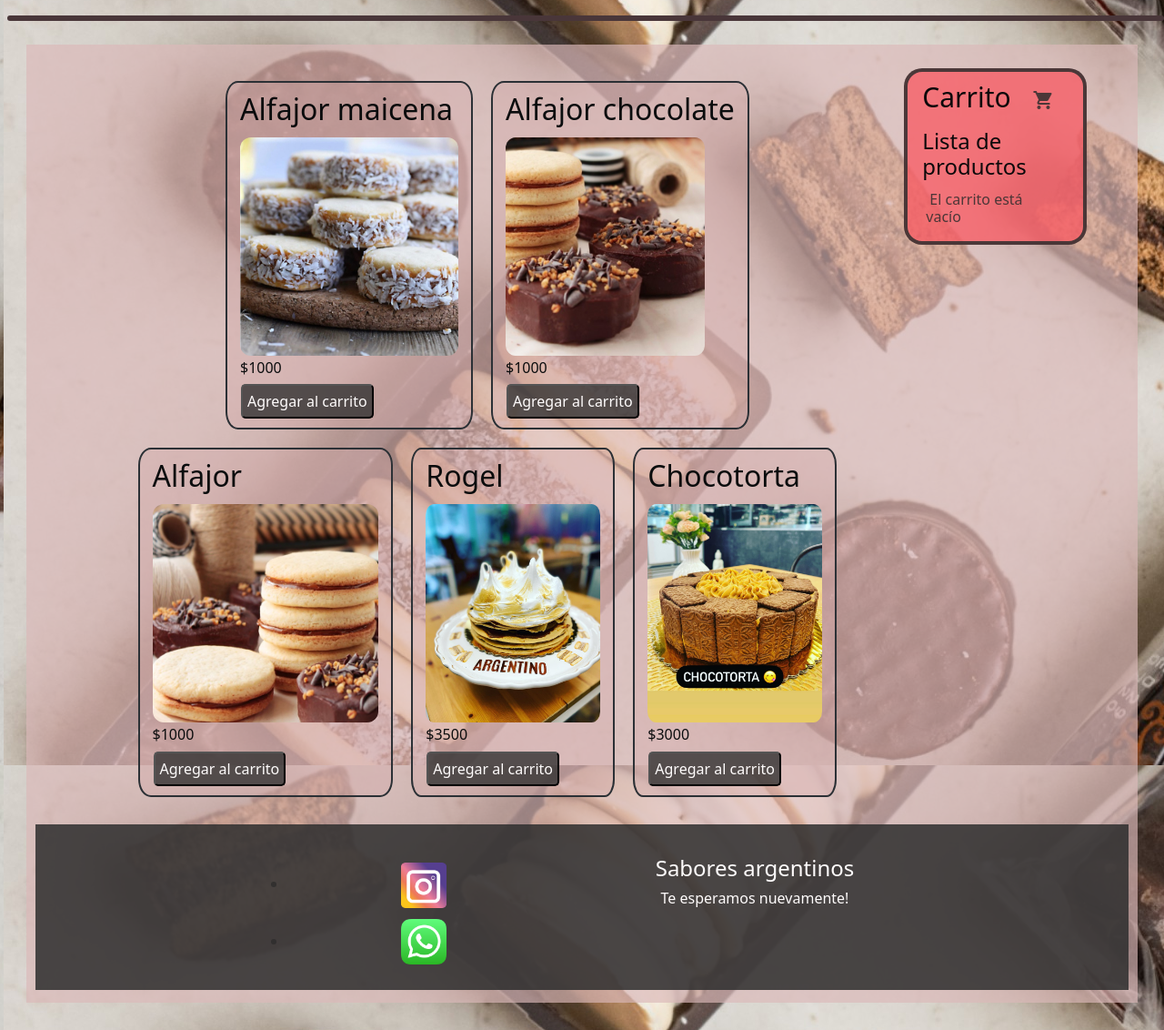
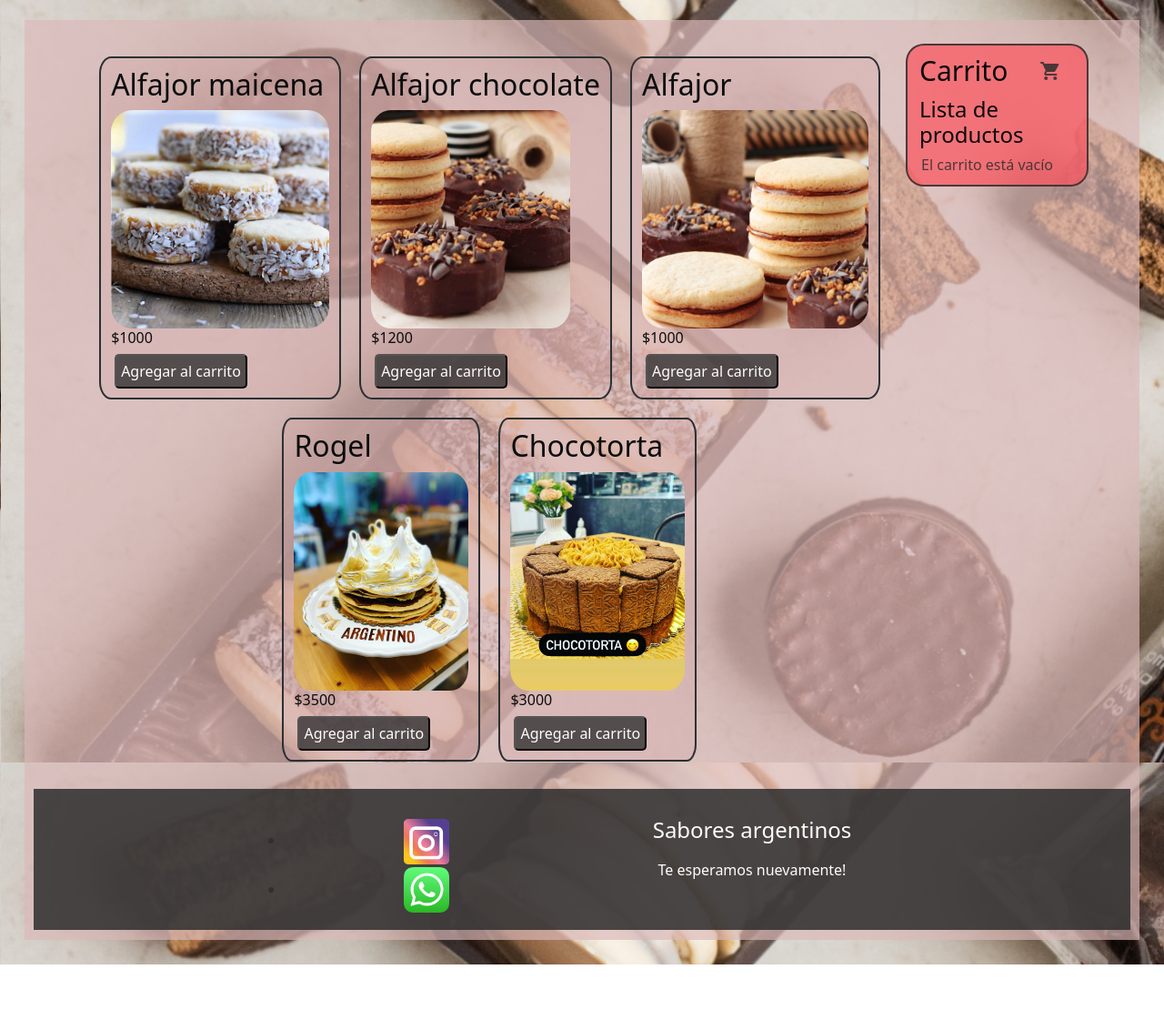
Before and after one commit to NitzaResua/EntregaFinal-Resua, a plain HTML site: page index.html in a window 1280 px wide. Shown: the part 243-1375 px from the top of the page at 91% size. After the commit the page ends 1303 px from the top, so only its background shows below. Drawn offline with nearby package versions, Linux system fonts and the light colour scheme; some packages are replaced by stand-ins of ours; a script that the page names is missing; a web font is replaced by a local one.

Commit message:
correciones de estilo

```diff
--- a/css/style.css
+++ b/css/style.css
@@ -18,7 +18,7 @@
     --rojo-color: #fa5760bd;
     --transparente-color: #dbbabaab;
     box-sizing: border-box;
-    margin: 4px;
+    margin: 1px;
     padding: 0;
     color: var(--gris-color);
     justify-content: center;
@@ -92,7 +92,7 @@ h5 {
 }
 
 .imgProduct {
-    border-radius: 5%;
+    border-radius: 10%;
 }
 
 .swal2-html-container {
@@ -109,8 +109,8 @@ h5 {
 .store2 {
     background-color: var(--rojo-color);
     height: 100%;
-    border: 4px solid var(--gris-color);
-    padding-bottom: 5px;
+    border: 2px solid var(--gris-color);
+    padding-bottom: 3px;
     color: var(--black-color);
     border-radius: 20px;
 }
@@ -122,7 +122,7 @@ h5 {
     .card-title,
     .card-text {
         color: var(--white-color);
-    }
+        }
 }
 
 .myButtonDeleteClass {
@@ -159,7 +159,7 @@ h5 {
 }
 footer h4,
 footer h5 {
-    margin-bottom: 10px;
+    margin-bottom: 20px;
     font-weight: 400;
     color: var(--white-color);
 }
--- a/products.json
+++ b/products.json
@@ -10,7 +10,7 @@
         "productoId": "2",
         "productoNombre": "Alfajor chocolate",
         "productoImagen":"./assets/img/products/alfajores-chocolate.jpg",
-        "productoCosto": 1000
+        "productoCosto": 1200
     },
     {
         "productoId": "3",
```
